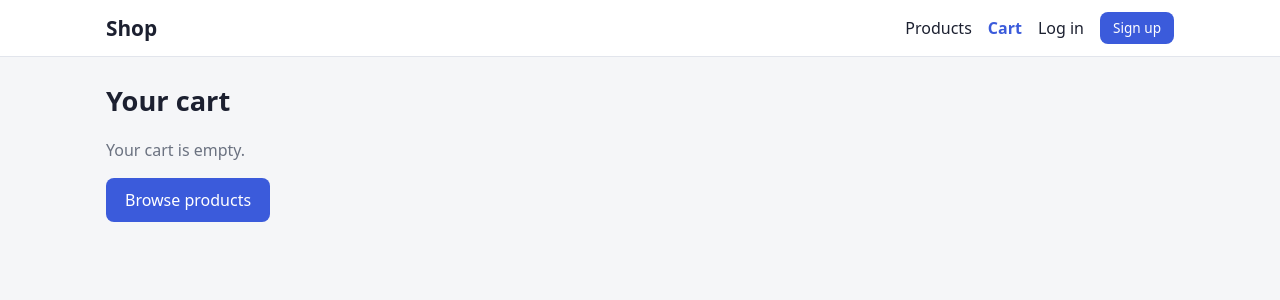
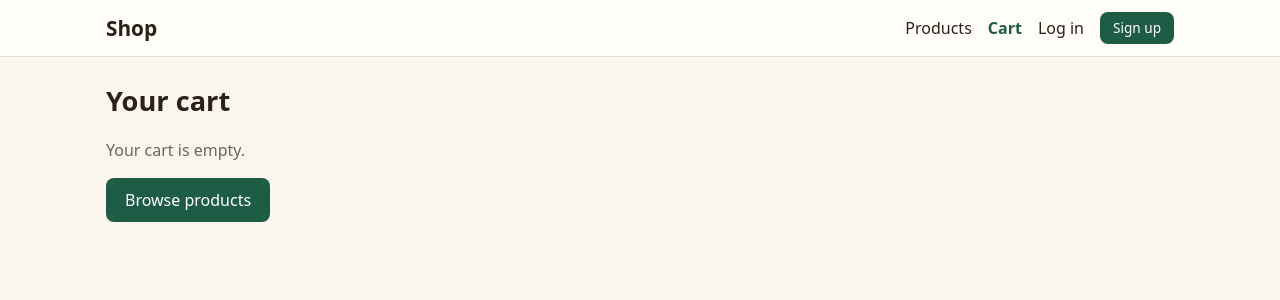
Before and after one commit to kaluabiyu-wq/Shop, a React (Vite) app in the folder frontend/: page /cart in a window 1280 px wide. Shown: the top 300 px of the page. Built offline with nearby package versions, Linux system fonts and the light colour scheme.

Commit message:
style(frontend): update color palette to warm cream and forest green

```diff
--- a/frontend/src/styles.css
+++ b/frontend/src/styles.css
@@ -1,26 +1,30 @@
 :root {
-  --bg: #f5f6f8;
-  --surface: #ffffff;
-  --text: #1c2030;
-  --muted: #6b7280;
-  --border: #e2e5ec;
-  --accent: #3b5bdb;
-  --accent-hover: #2f4ac0;
-  --danger: #e03131;
-  --ok: #2f9e44;
-  --warn: #f08c00;
+  --bg: #FAF6EE;
+  --surface: #FFFDF8;
+  --text: #2B2118;
+  --muted: #6F6558;
+  --border: #E7DECB;
+  --accent: #1F5C45;
+  --accent-hover: #164434;
+  --on-accent: #ffffff;
+  --gold: #C8962E;
+  --danger: #C0392B;
+  --ok: #2F7D4F;
+  --warn: #D98A00;
   --radius: 10px;
 }
 
 @media (prefers-color-scheme: dark) {
   :root {
-    --bg: #13151a;
-    --surface: #1c1f27;
-    --text: #e8eaf0;
-    --muted: #9aa1b0;
-    --border: #2b2f3a;
-    --accent: #748ffc;
-    --accent-hover: #91a7ff;
+    --bg: #17130F;
+    --surface: #211B15;
+    --text: #F3EBDD;
+    --muted: #B3A792;
+    --border: #3A3027;
+    --accent: #5FB38A;
+    --accent-hover: #7CC9A3;
+    --on-accent: #10261C;
+    --gold: #D9AC4A;
   }
 }
 
@@ -71,7 +75,7 @@ label { display: flex; flex-direction: column; gap: 4px; font-size: 0.9rem; font
   border: 1px solid transparent;
   border-radius: 8px;
   background: var(--accent);
-  color: #fff;
+  color: var(--on-accent);
   cursor: pointer;
   text-align: center;
   transition: background 0.15s;
@@ -97,11 +101,11 @@ label { display: flex; flex-direction: column; gap: 4px; font-size: 0.9rem; font
 .nav-links { display: flex; align-items: center; gap: 16px; flex-wrap: wrap; }
 .nav-links a { color: var(--text); }
 .nav-links a.active { color: var(--accent); font-weight: 600; }
-.nav-links a.btn { color: #fff; }
+.nav-links a.btn { color: var(--on-accent); }
 .nav-user { color: var(--muted); font-size: 0.9rem; }
 .cart-count {
   display: inline-block; min-width: 20px; margin-left: 6px; padding: 0 6px;
-  background: var(--accent); color: #fff; border-radius: 999px; font-size: 0.75rem; text-align: center;
+  background: var(--accent); color: var(--on-accent); border-radius: 999px; font-size: 0.75rem; text-align: center;
 }
 
 /* ---------- Products ---------- */
@@ -142,7 +146,7 @@ label { display: flex; flex-direction: column; gap: 4px; font-size: 0.9rem; font
 .status { padding: 2px 10px; border-radius: 999px; font-size: 0.78rem; font-weight: 600; color: #fff; background: var(--muted); }
 .status-pending { background: var(--warn); }
 .status-paid, .status-delivered { background: var(--ok); }
-.status-shipped { background: var(--accent); }
+.status-shipped { background: var(--gold); }
 .status-cancelled { background: var(--danger); }
 
 /* ---------- Admin ---------- */
```
